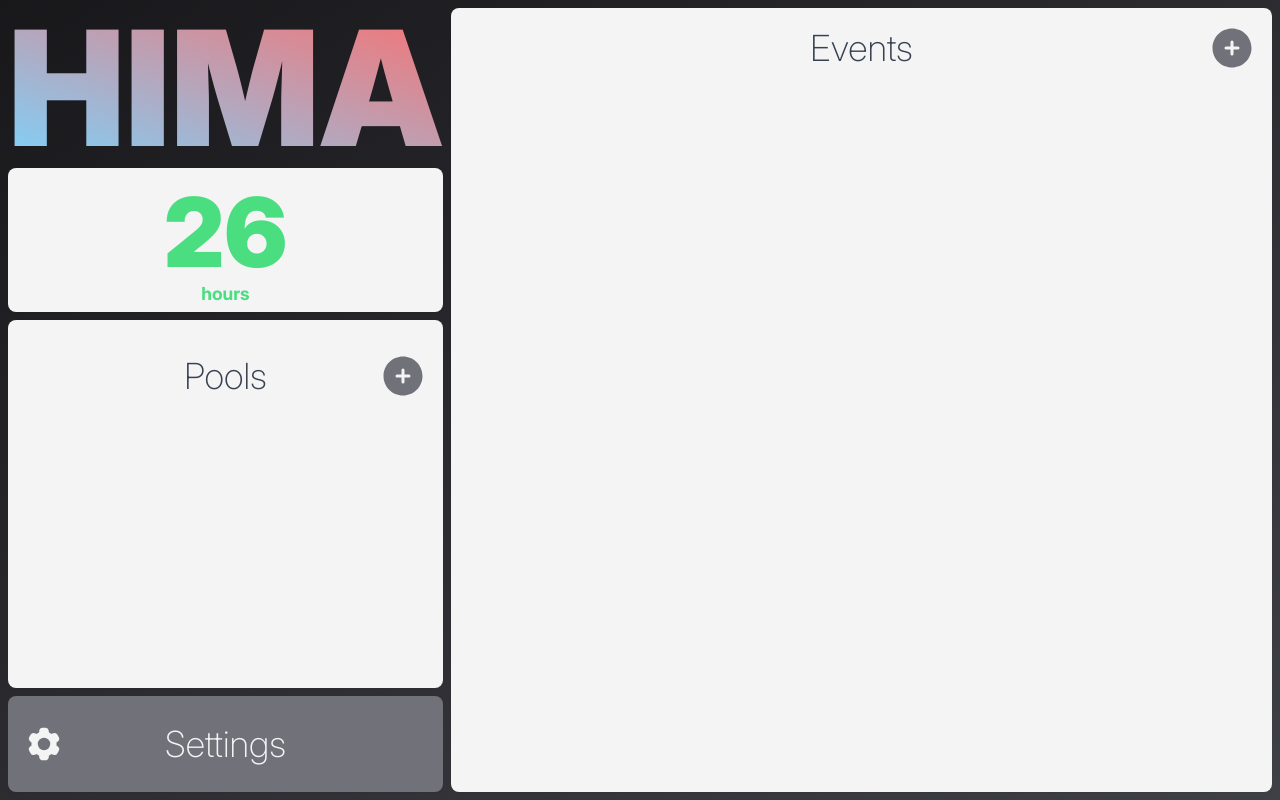
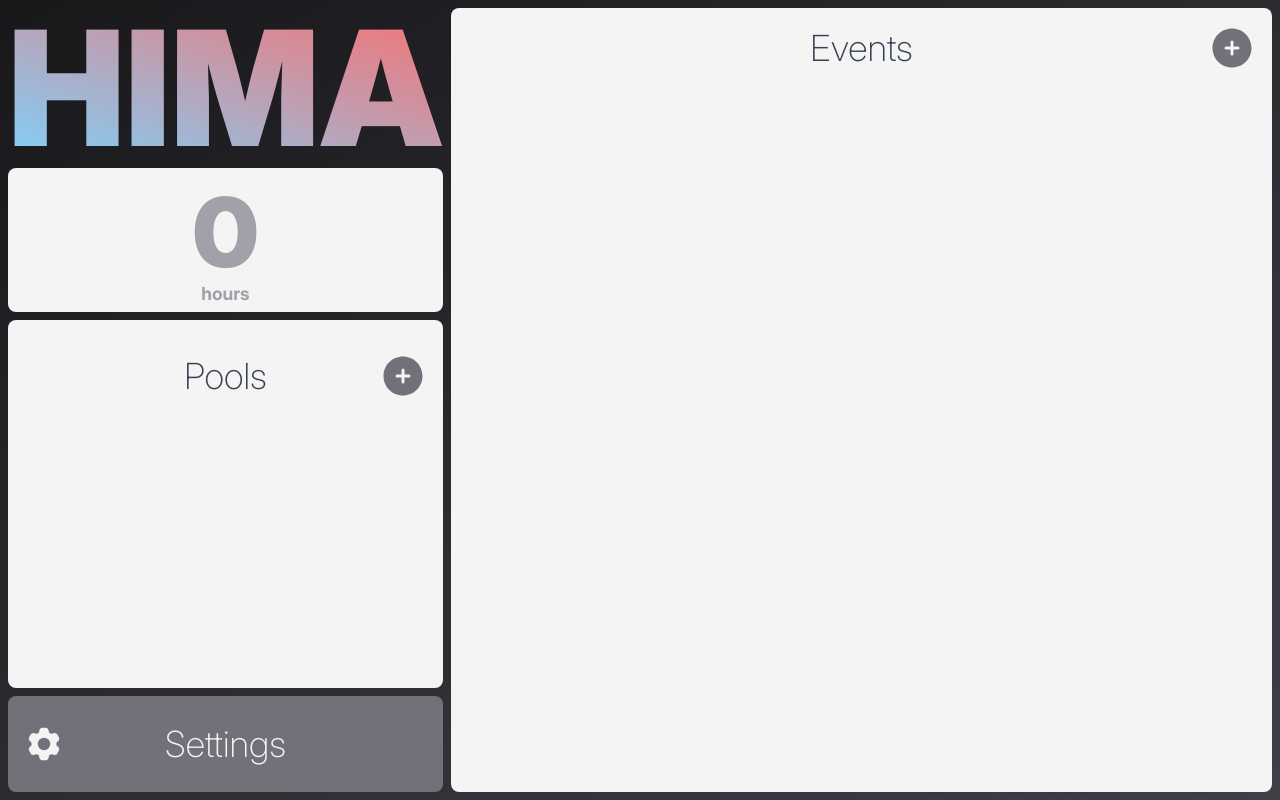
Before and after one commit to GrimOutlook/hima, a Next.js app: page / in a window 1280 px wide. Built offline with nearby package versions, Linux system fonts and the light colour scheme.

Commit message:
Calculations fully working now. Calculating hours for total hours card also implemented.

```diff
--- a/src/app/components/total_hours_card.tsx
+++ b/src/app/components/total_hours_card.tsx
@@ -7,14 +7,16 @@ type TotalHoursCardProps = {
 
 const TotalHoursCard: React.FC<TotalHoursCardProps> = ({className, hours}) => {
     let color = "text-red-400";
-    if (hours >= 0) {
+    if (hours > 0) {
         color = "text-green-400"
+    } else if (hours == 0) {
+        color = "text-zinc-400"
     }
 
     return (
         <div className={`${className} bg-zinc-100 p-4 rounded-lg shadow-sm flex flex-col ${color}`}>
             {/* <!-- Hour --> */}
-            <div className="text-8xl text-center font-black">26</div>
+            <div className="text-8xl text-center font-black">{hours}</div>
             {/* <!-- Unit --> */}
             <div className="text-lg text-center font-bold">hours</div>
         </div>
--- a/src/app/page.tsx
+++ b/src/app/page.tsx
@@ -9,10 +9,23 @@ import TotalHoursCard from "./components/total_hours_card";
 import PoolForm from "./components/pool_form";
 import { useAppDispatch, useAppSelector } from "@/lib/hooks";
 import { closePoolDialog, selectPoolDialogOpenState } from "@/lib/features/poolDialogSlice";
+import { DeserializeToPool, PPLPool } from "@/lib/models/PPLPool";
+import { selectPools } from "@/lib/features/poolListSlice";
+import { calculateAmount } from "@/lib/logic";
+import dayjs from "dayjs";
 
 export default function Home() {
   const dispatch = useAppDispatch();
   const poolDialogOpenState = useAppSelector(selectPoolDialogOpenState);
+  const pools = useAppSelector(selectPools).map((pool) => DeserializeToPool(pool));
+
+  const calculateTotal = (pools: PPLPool[]) => {
+    if (pools.length <= 0) {
+      return 0
+    }
+
+    return pools.map((pool) => calculateAmount(dayjs(), pool, [])).reduce((acc, curr) => acc + curr)
+  }
 
   return (
     <>
@@ -30,7 +43,7 @@ export default function Home() {
           </div>
           {/* <!-- Top box --> */}
           <div className="flex-none">
-            <TotalHoursCard className="h-36" hours={26}/>
+            <TotalHoursCard className="h-36" hours={calculateTotal(pools)}/>
           </div>
           {/* <!-- Middle box --> */}
           <div className="grow flex flex-col">
--- a/src/lib/models/Period.tsx
+++ b/src/lib/models/Period.tsx
@@ -8,7 +8,7 @@ export enum Period {
 
 export function DeserializeToPeriod(period: string) {
 
-    switch(period) {
+    switch(period.toUpperCase()) {
         case "DAILY":
             return Period.Daily
         case "WEEKLY":
@@ -20,7 +20,7 @@ export function DeserializeToPeriod(period: string) {
         case "YEARLY":
             return Period.Yearly
         default:
-            console.log(`Error deserializing period ${period}. Defaulting to daily.`)
+            console.error(`Error deserializing period ${period}. Defaulting to daily.`)
             return Period.Daily
     }
 }
```
Also changed, not shown: src/lib/logic.ts (+4 -4 lines).
